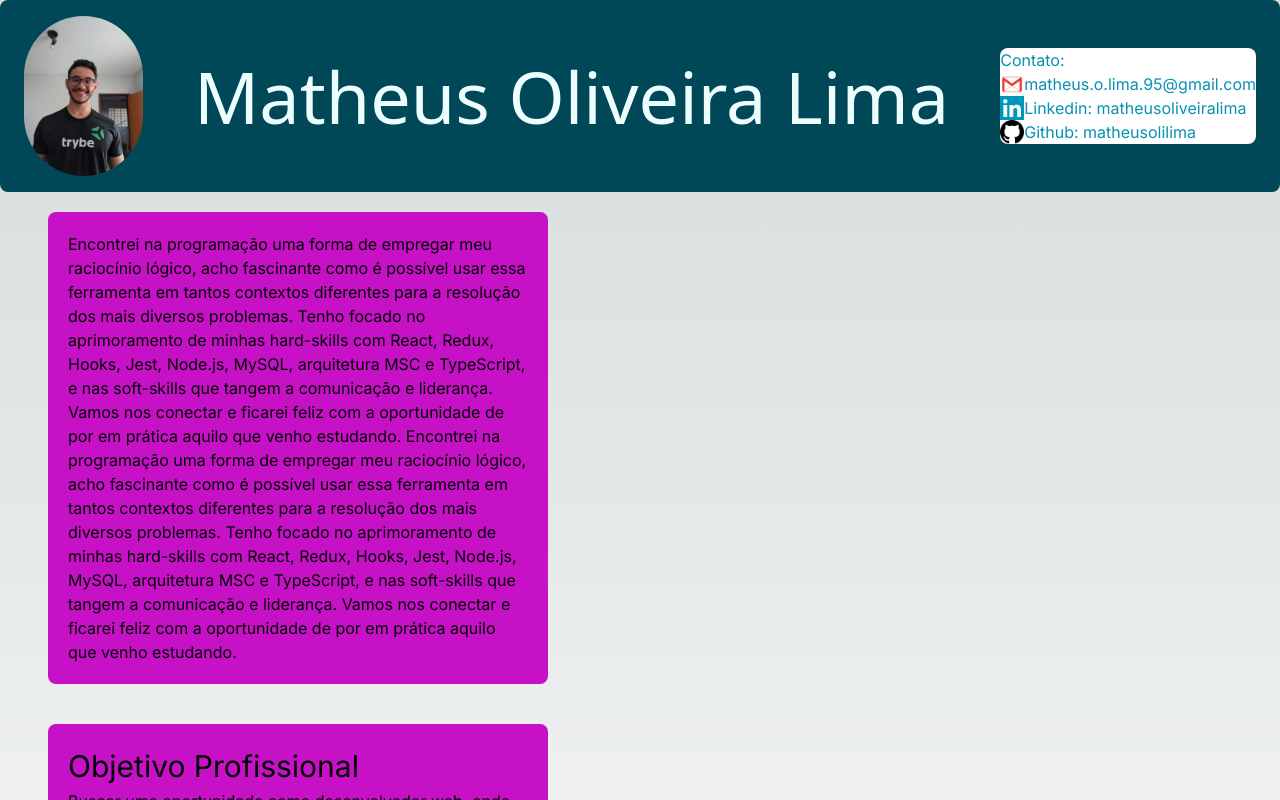
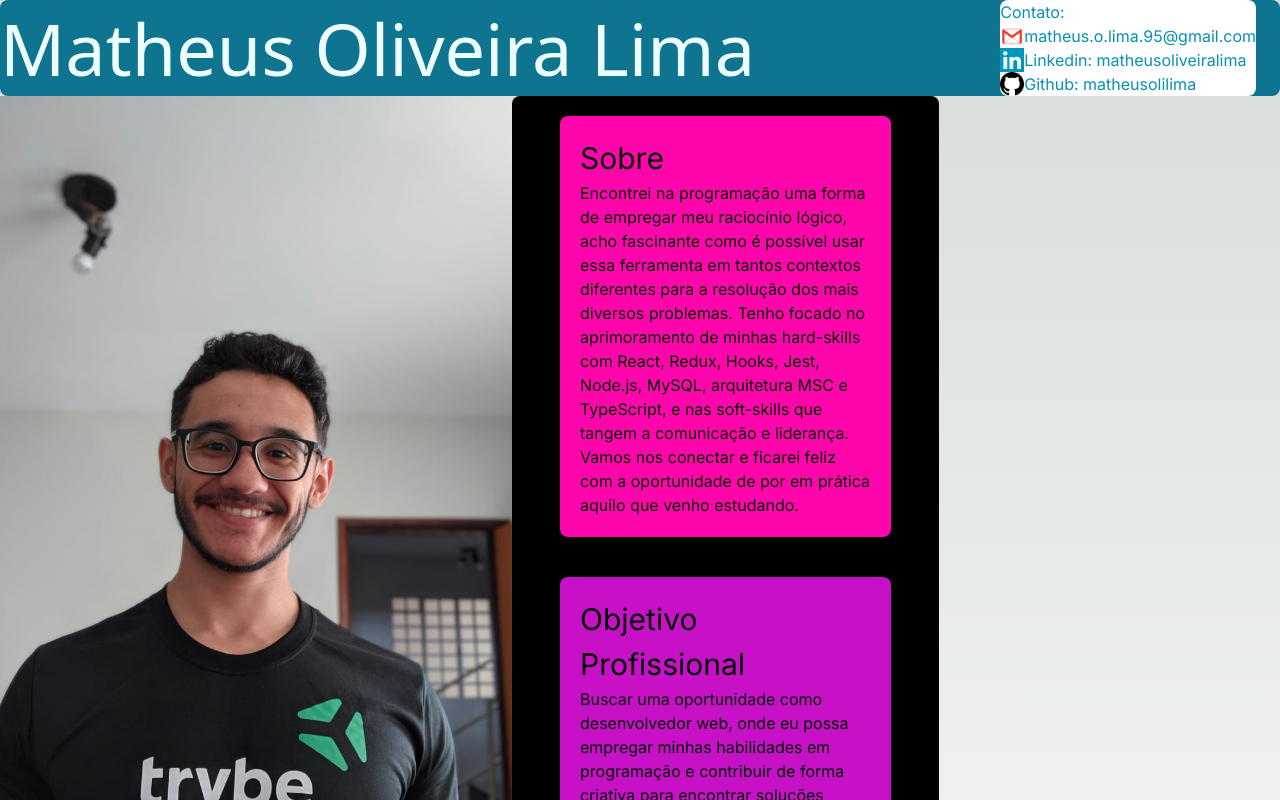
Before and after one commit to matheusolilima/tailwind-page, a Next.js app: page / in a window 1280 px wide. Shown: the top 800 px of the page. Built offline with nearby package versions, Linux system fonts and the light colour scheme.

Commit message:
atualizaçao de  layout em andamento

```diff
--- a/src/app/globals.css
+++ b/src/app/globals.css
@@ -31,9 +31,7 @@ body {
   */
 }
 
-h1 {
-  font-size: 40px;
-}
+
 
 h2 {
   font-size: 30px;
@@ -43,17 +41,21 @@ p {
   font-size: 14px;
 }
 
-.contato {
-  background-color: rgb(113, 113, 238);
-  display: flex;
-  flex-direction: row;
-
-}
 
 
 
+
+.sobre {
+  /* width: 500px; */
+  /* height: 200px; */
+  background: rgb(255, 5, 172);
+  margin-top: 20px;
+  margin-bottom: 20px;
+  padding: 20px;
+}
+
 .objetivo-profissional {
-  width: 500px;
+  /* width: 500px; */
   /* height: 200px; */
   background: rgb(199, 17, 199);
   margin-top: 20px;
@@ -81,3 +83,18 @@ p {
   height: 300px;
   padding: 20px;
 }
+
+
+.cropped1 {
+  width: 40%; /* width of container */
+  /* height: 200px; /* height of container */
+  object-fit: cover;
+  /* border: 5px solid black; */
+}
+.cropped2 {
+    width: 200px; /* width of container */
+    height: 200px; /* height of container */
+    object-fit: cover;
+    object-position: 20px 10px; /* try 20% 10% */
+    border: 5px solid black;
+}
--- a/src/app/page.js
+++ b/src/app/page.js
@@ -9,46 +9,49 @@ export default function Home() {
   return (
     <main className="flex min-h-screen flex-col">
 
-      <div className="contato rounded-lg h-48 items-center justify-between bg-[url('../logo.png')]">
+      <div className="flex bg-cyan-700 rounded-lg h-24 items-center justify-between ">
 
-        <Image src={ Profile } alt="profile-picture" className="rounded-full ml-6" height="160"/>
+
         <h1  className="text-7xl font-sans text-cyan-50">
           Matheus Oliveira Lima
         </h1>
 
-        <div id="contato" className="flex flex-col text-cyan-600 mr-6 bg-white rounded-lg">
+        <div  className="flex flex-col text-cyan-600 mr-6 bg-white rounded-lg">
           Contato:
-          <ul className="list-disc list-inside ">
-            <li className="flex flex-row">
+
+            <div className="flex flex-row">
               <Image src={ EmailIcon } alt="email-icon" className="h-6 w-6"/>
               matheus.o.lima.95@gmail.com
-            </li>
-            <li className="flex flex-row">
+            </div>
+            <div className="flex flex-row">
               <Image src={ LinkedinIcon } alt="linkedin-icon" className="h-6 w-6"/>
               <Link href="https://www.linkedin.com/in/matheusoliveiralima/">
                 Linkedin: matheusoliveiralima
               </Link>
-            </li>
-            <li className="flex flex-row">
+            </div>
+            <div className="flex flex-row">
               <Image src={ GitIcon } alt="git-icon" className="h-6 w-6"/>
               <Link href="https://github.com/matheusolilima">
                 Github: matheusolilima
               </Link>
-            </li>
-          </ul>
             </div>
 
         </div>
 
-      <div className="objetivo-profissional rounded-lg mx-12">
+      </div>
+
+      <div className="flex flex-row">
+        <Image src={ Profile } alt="profile-picture" className="cropped1 w-8/12 "/>
+
+        <div className="flex flex-col rounded-lg bg-black w-4/12">
+
+<div className="sobre rounded-lg mx-12">
+  <h2>
+    Sobre
+  </h2>
   <p className="text-left text-base break-normal">
     Encontrei na programação uma forma de empregar meu raciocínio lógico, acho fascinante
     como é possível usar essa ferramenta em tantos contextos diferentes para a resolução dos mais diversos problemas.
-          Tenho focado no aprimoramento de minhas hard-skills com React, Redux, Hooks, Jest, Node.js, MySQL, arquitetura MSC e TypeScript,
-          e nas soft-skills que tangem a comunicação e liderança.
-          Vamos nos conectar e ficarei feliz com a oportunidade de por em prática aquilo que venho estudando.
-          Encontrei na programação uma forma de empregar meu raciocínio lógico,
-          acho fascinante como é possível usar essa ferramenta em tantos contextos diferentes para a resolução dos mais diversos problemas.
     Tenho focado no aprimoramento de minhas hard-skills com React, Redux, Hooks, Jest, Node.js, MySQL, arquitetura MSC e TypeScript,
     e nas soft-skills que tangem a comunicação e liderança.
     Vamos nos conectar e ficarei feliz com a oportunidade de por em prática aquilo que venho estudando.
@@ -67,6 +70,10 @@ export default function Home() {
     sempre buscando novas maneiras de contribuir com a equipe.
   </p>
 </div>
+</div>
+      </div>
+
+
 
       <div className="flex flex-row rounded-lg bg-amber-300 justify-center items-center h-96 mx-12 space-x-10">
 
```
Lines whose indentation alone changed are shown as unchanged.
